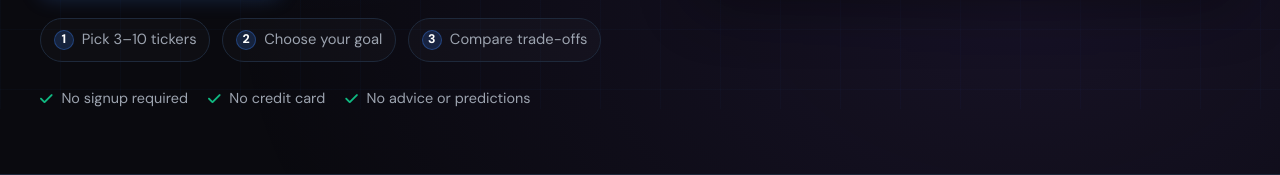
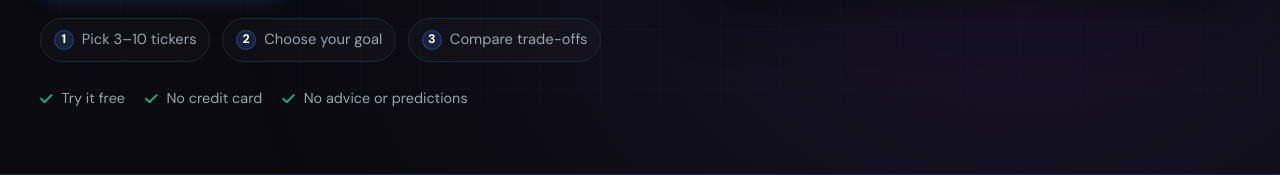
Before and after one commit to shadow6-actual/V6_EODHD_POpt, a Flask app: page / in a window 1280 px wide. Shown: the part 691-866 px from the top of the page. Run offline with Flask 3, Linux system fonts and the light colour scheme.

Commit message:
Update landing.html
manual update trial

```diff
--- a/webapp/templates/landing.html
+++ b/webapp/templates/landing.html
@@ -784,7 +784,7 @@
         </div>
 
         <div class="hero-reassurance">
-          <div class="hero-reassurance-item"><i class="fas fa-check"></i> No signup required</div>
+          <div class="hero-reassurance-item"><i class="fas fa-check"></i> Try it free</div>
           <div class="hero-reassurance-item"><i class="fas fa-check"></i> No credit card</div>
           <div class="hero-reassurance-item"><i class="fas fa-check"></i> No advice or predictions</div>
         </div>
```
